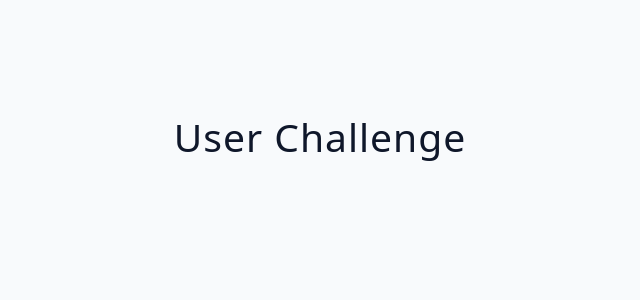
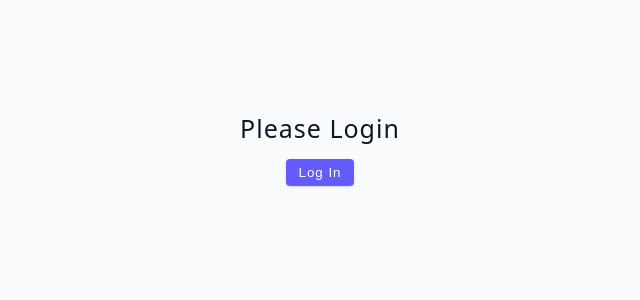
Before and after one commit to Corran46Horn/fcc-react18redux, a React (Vite) app in the folder react-vite-app/: page / in a window 1280 px wide. Shown: the top 300 px of the page, without its empty margins (320-960 px from the left). Built offline with nearby package versions, Linux system fonts and the light colour scheme.

Commit message:
user challenge

```diff
--- a/react-vite-app/src/tutorial/03-conditional-rendering/starter/07-user-challenge.jsx
+++ b/react-vite-app/src/tutorial/03-conditional-rendering/starter/07-user-challenge.jsx
@@ -1,5 +1,33 @@
+import { useState } from 'react';
+
 const UserChallenge = () => {
-  return <h2>user challenge</h2>;
+  const [user, setUser] = useState(null);
+  const logIn = () => {
+    setUser({ name: 'Anna' });
+  };
+  const logOut = () => {
+    setUser(null);
+  };
+
+  return (
+    <div>
+      {user ? (
+        <div>
+          <h4>Hello there {user.name}</h4>
+          <button className='btn' onClick={logOut}>
+            Log out
+          </button>
+        </div>
+      ) : (
+        <div>
+          <h4>Please login</h4>
+          <button className='btn' onClick={logIn}>
+            Log in
+          </button>
+        </div>
+      )}
+    </div>
+  );
 };
 
 export default UserChallenge;
```
